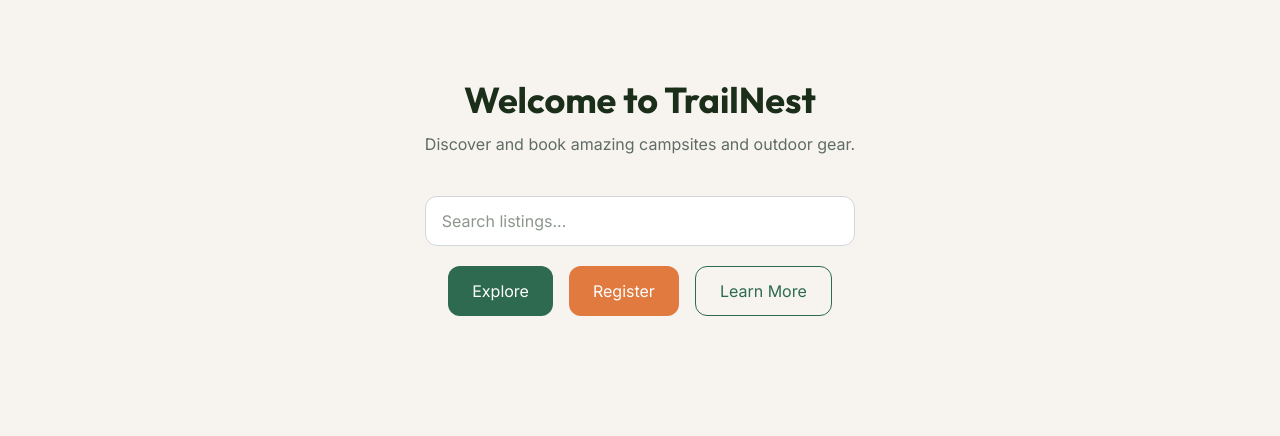
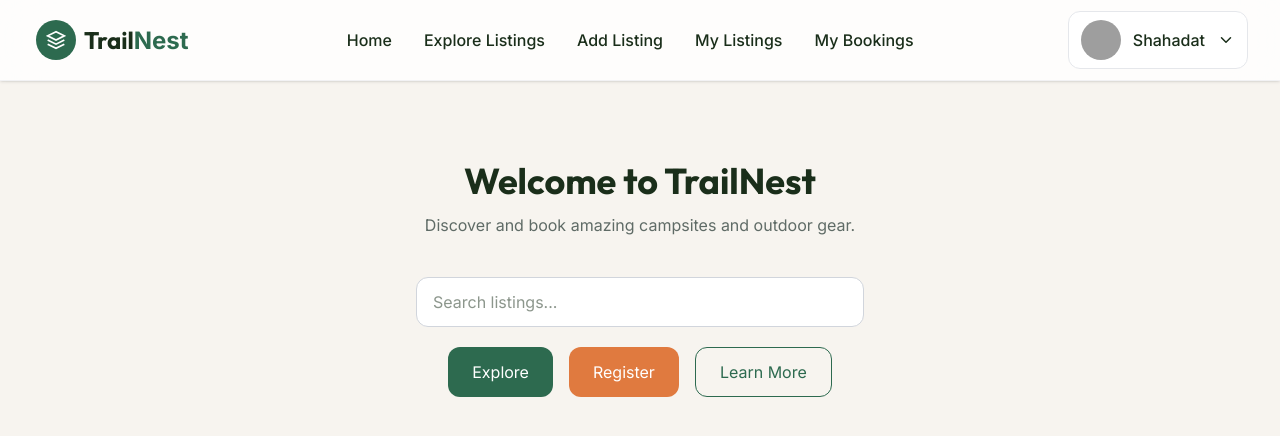
Before and after one commit to tirthosarkar/trailnest-client, a Next.js app: page / in a window 1280 px wide. Shown: the top 436 px of the page. Built offline with nearby package versions, Linux system fonts and the light colour scheme; grey boxes are pictures that could not be loaded.

Commit message:
feat:Added Functional navbar

```diff
--- a/package.json
+++ b/package.json
@@ -9,6 +9,7 @@
     "lint": "eslint"
   },
   "dependencies": {
+    "lucide-react": "^1.24.0",
     "next": "16.2.10",
     "react": "19.2.4",
     "react-dom": "19.2.4",
--- a/src/app/layout.tsx
+++ b/src/app/layout.tsx
@@ -1,6 +1,7 @@
 import type { Metadata } from 'next';
 import { Outfit, Inter } from 'next/font/google';
 import './globals.css';
+import Navbar from '@/components/Shared/Navbar/Navbar';
 
 const outfit = Outfit({
   subsets: ['latin'],
@@ -25,11 +26,14 @@ export default function RootLayout({
   children: React.ReactNode;
 }>) {
   return (
-    <html
-      lang="en"
-      className={`${outfit.variable} ${inter.variable} h-full antialiased`}
-    >
-      <body className="min-h-full flex flex-col">{children}</body>
+    <html data-theme="light" lang="en" className={` h-full antialiased`}>
+      <body
+        className={`${outfit.variable} ${inter.variable} min-h-full flex flex-col`}
+      >
+        <Navbar />
+
+        <main> {children}</main>
+      </body>
     </html>
   );
 }
--- /dev/null
+++ b/src/components/Shared/Navbar/Logo.tsx
@@ -0,0 +1,30 @@
+import Link from 'next/link';
+
+const Logo = () => {
+  return (
+    <Link
+      href="/"
+      className="flex items-center gap-2 group focus:outline-none focus:ring-2 focus:ring-(--primary) focus:ring-offset-2 rounded-lg p-1"
+      aria-label="TrailNest - Home"
+    >
+      <div className="flex h-10 w-10 items-center justify-center rounded-full bg-(--primary) text-lg font-bold text-white transition-transform group-hover:scale-105">
+        <svg
+          className="h-5 w-5"
+          viewBox="0 0 24 24"
+          fill="none"
+          stroke="currentColor"
+        >
+          <path d="M12 2L2 7l10 5 10-5-10-5z" strokeWidth="2" />
+          <path d="M2 17l10 5 10-5M2 12l10 5 10-5" strokeWidth="2" />
+        </svg>
+      </div>
+      <div className="leading-none">
+        <h1 className="text-2xl font-extrabold text-(--dark)">
+          Trail<span className="text-(--primary)">Nest</span>
+        </h1>
+      </div>
+    </Link>
+  );
+};
+
+export default Logo;
--- /dev/null
+++ b/src/components/Shared/Navbar/MobileDrawer.tsx
@@ -0,0 +1,135 @@
+'use client';
+
+import { useState } from 'react';
+import Link from 'next/link';
+import { Menu, X } from 'lucide-react';
+import Button from '@/components/Ui/Button';
+
+interface MobileDrawerProps {
+  isLoggedIn: boolean;
+}
+
+const MobileDrawer = ({ isLoggedIn }: MobileDrawerProps) => {
+  const [open, setOpen] = useState(false);
+
+  const publicLinks = [
+    {
+      name: 'Home',
+      href: '/',
+    },
+    {
+      name: 'Explore Listings',
+      href: '/explore',
+    },
+  ];
+
+  const privateLinks = [
+    {
+      name: 'Add Listing',
+      href: '/add-listing',
+    },
+    {
+      name: 'My Listings',
+      href: '/my-listings',
+    },
+    {
+      name: 'My Bookings',
+      href: '/my-bookings',
+    },
+  ];
+
+  const links = isLoggedIn ? [...publicLinks, ...privateLinks] : publicLinks;
+
+  return (
+    <div className="lg:hidden">
+      {/* Toggle Button */}
+
+      <button onClick={() => setOpen(true)}>
+        <Menu size={30} />
+      </button>
+
+      {/* Overlay */}
+
+      {open && (
+        <>
+          <div
+            onClick={() => setOpen(false)}
+            className="fixed inset-0 z-40 bg-black/40"
+          />
+
+          {/* Drawer */}
+
+          <div className="fixed right-0 top-0 z-50 flex h-screen w-72 flex-col bg-white shadow-xl">
+            {/* Header */}
+
+            <div className="flex items-center justify-between border-b p-5">
+              <h2 className="text-xl font-bold text-[var(--primary)]">Menu</h2>
+
+              <button onClick={() => setOpen(false)}>
+                <X size={28} />
+              </button>
+            </div>
+
+            {/* Links */}
+
+            <div className="flex flex-1 flex-col gap-2 p-5">
+              {links.map(link => (
+                <Link
+                  key={link.href}
+                  href={link.href}
+                  onClick={() => setOpen(false)}
+                  className="rounded-lg px-3 py-3 transition hover:bg-gray-100"
+                >
+                  {link.name}
+                </Link>
+              ))}
+            </div>
+
+            {/* Bottom */}
+
+            <div className="border-t p-5">
+              {isLoggedIn ? (
+                <>
+                  <div className="mb-4 flex items-center gap-3">
+                    <img
+                      src="https://i.pravatar.cc/100?img=12"
+                      alt="User"
+                      className="h-10 w-10 rounded-full"
+                    />
+
+                    <div>
+                      <h3 className="font-semibold">Shahadat</h3>
+
+                      <p className="text-sm text-gray-500">View Profile</p>
+                    </div>
+                  </div>
+
+                  <button className="w-full rounded-xl bg-red-500 py-3 font-medium text-white">
+                    Logout
+                  </button>
+                </>
+              ) : (
+                <div className="space-y-3 flex flex-col">
+                  <Link href="/login" onClick={() => setOpen(false)}>
+                    <Button variant="outline" className="w-full">
+                      {' '}
+                      Login
+                    </Button>
+                  </Link>
+
+                  <Link href="/register" onClick={() => setOpen(false)}>
+                    <Button variant="secondary" className="w-full">
+                      Register
+                    </Button>
+                  </Link>
+                </div>
+              )}
+            </div>
+          </div>
+        </>
+      )}
+    </div>
+  );
+};
+
+export default MobileDrawer;
--- /dev/null
+++ b/src/components/Shared/Navbar/Navbar.tsx
@@ -0,0 +1,98 @@
+import Container from '@/components/Ui/Container';
+
+import Logo from './Logo';
+import UserDropdown from './UserDropdown';
+import MobileDrawer from './MobileDrawer';
+
+import Link from 'next/link';
+import Button from '@/components/Ui/Button';
+
+const Navbar = () => {
+  /*
+    BetterAuth
+
+    const session = await auth();
+
+    const isLoggedIn = !!session;
+  */
+
+  const isLoggedIn = true;
+
+  const publicLinks = [
+    {
+      name: 'Home',
+      href: '/',
+    },
+    {
+      name: 'Explore Listings',
+      href: '/explore',
+    },
+  ];
+
+  const privateLinks = [
+    {
+      name: 'Add Listing',
+      href: '/add-listing',
+    },
+    {
+      name: 'My Listings',
+      href: '/my-listings',
+    },
+    {
+      name: 'My Bookings',
+      href: '/my-bookings',
+    },
+  ];
+
+  const links = isLoggedIn ? [...publicLinks, ...privateLinks] : publicLinks;
+
+  return (
+    <header className="sticky top-0 z-50 border-b border-gray-200/50 bg-white/80 backdrop-blur-xl shadow-sm">
+      <Container>
+        <nav className="flex h-20 items-center justify-between">
+          {/* Logo */}
+
+          <Logo />
+
+          {/* Desktop Menu */}
+
+          <div className="hidden items-center gap-8 lg:flex">
+            {links.map(link => (
+              <Link
+                key={link.href}
+                href={link.href}
+                className="font-medium transition hover:text-(--primary)"
+              >
+                {link.name}
+              </Link>
+            ))}
+          </div>
+
+          {/* Desktop Right */}
+
+          <div className="hidden lg:flex">
+            {isLoggedIn ? (
+              <UserDropdown />
+            ) : (
+              <div className="flex items-center gap-3">
+                <Link href="/login">
+                  <Button variant="outline">Login</Button>
+                </Link>
+
+                <Link href="/register">
+                  <Button variant="secondary">Register</Button>
+                </Link>
+              </div>
+            )}
+          </div>
+
+          {/* Mobile */}
+
+          <MobileDrawer isLoggedIn={isLoggedIn} />
+        </nav>
+      </Container>
+    </header>
+  );
+};
+
+export default Navbar;
--- /dev/null
+++ b/src/components/Shared/Navbar/UserDropdown.tsx
@@ -0,0 +1,75 @@
+'use client';
+
+import { useEffect, useRef, useState } from 'react';
+import { ChevronDown, LogOut, User } from 'lucide-react';
+
+const UserDropdown = () => {
+  const [open, setOpen] = useState(false);
+
+  const dropdownRef = useRef<HTMLDivElement>(null);
+
+  // Temporary user
+  const user = {
+    name: 'Shahadat',
+    image: 'https://i.pravatar.cc/150?img=12',
+  };
+
+  useEffect(() => {
+    const handleClickOutside = (event: MouseEvent) => {
+      if (
+        dropdownRef.current &&
+        !dropdownRef.current.contains(event.target as Node)
+      ) {
+        setOpen(false);
+      }
+    };
+
+    document.addEventListener('mousedown', handleClickOutside);
+
+    return () => {
+      document.removeEventListener('mousedown', handleClickOutside);
+    };
+  }, []);
+
+  return (
+    <div className="relative" ref={dropdownRef}>
+      {/* Trigger */}
+
+      <button
+        onClick={() => setOpen(!open)}
+        className="flex items-center gap-3 rounded-xl border border-gray-200 bg-white px-3 py-2 transition hover:border-[var(--primary)]"
+      >
+        <img
+          src={user.image}
+          alt={user.name}
+          className="h-10 w-10 rounded-full object-cover"
+        />
+
+        <span className="hidden font-medium lg:block">{user.name}</span>
+
+        <ChevronDown
+          size={18}
+          className={`transition duration-300 ${open ? 'rotate-180' : ''}`}
+        />
+      </button>
+
+      {/* Dropdown */}
+
+      {open && (
+        <div className="absolute right-0 mt-3 w-56 overflow-hidden rounded-xl border border-gray-200 bg-white shadow-xl">
+          <button className="flex w-full items-center gap-3 px-4 py-3 transition hover:bg-gray-100">
+            <User size={18} />
+            My Profile
+          </button>
+
+          <button className="flex w-full items-center gap-3 px-4 py-3 text-red-600 transition hover:bg-red-50">
+            <LogOut size={18} />
+            Logout
+          </button>
+        </div>
+      )}
+    </div>
+  );
+};
+
+export default UserDropdown;
```
Also changed, not shown: 1 other file (tests, documents, lock files or other folders).
